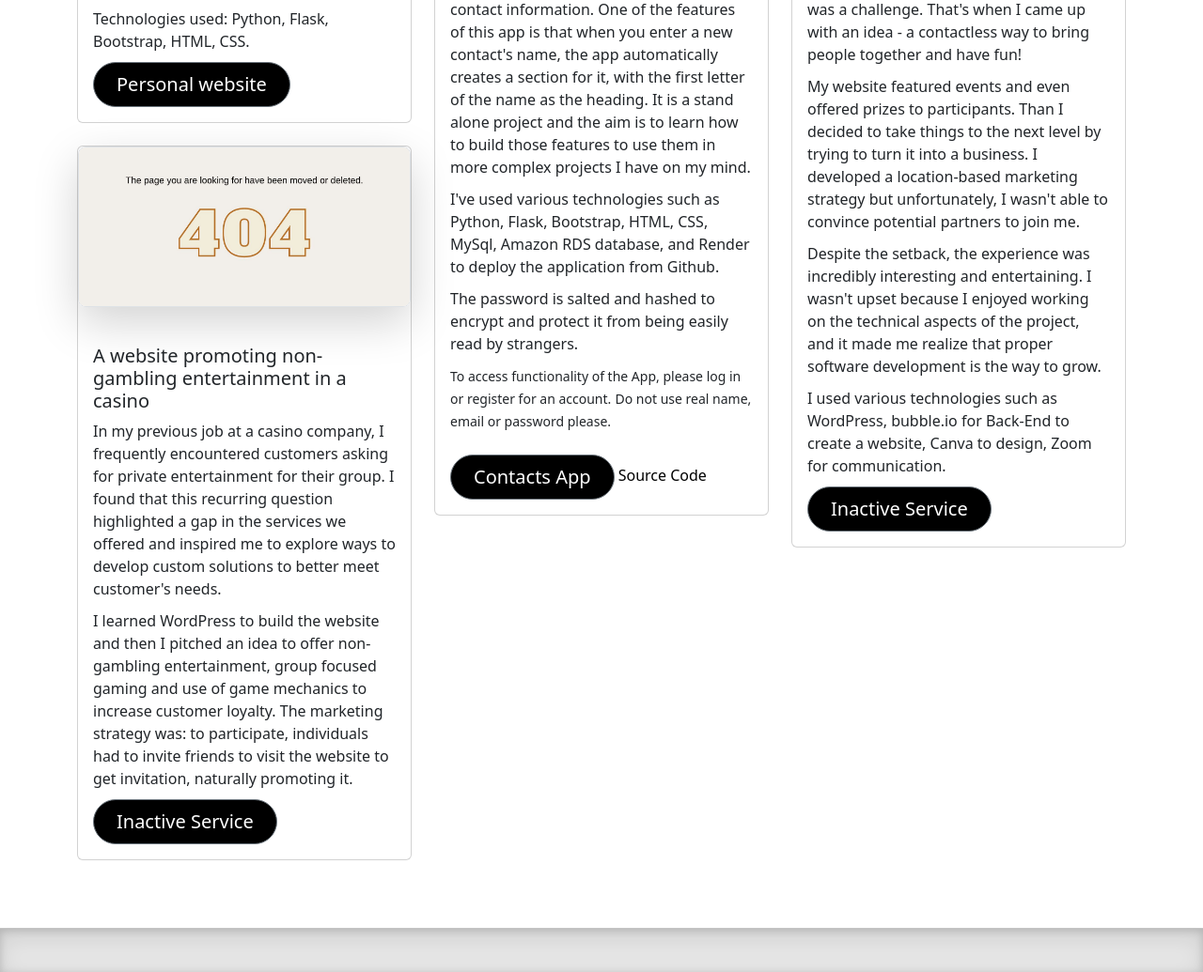
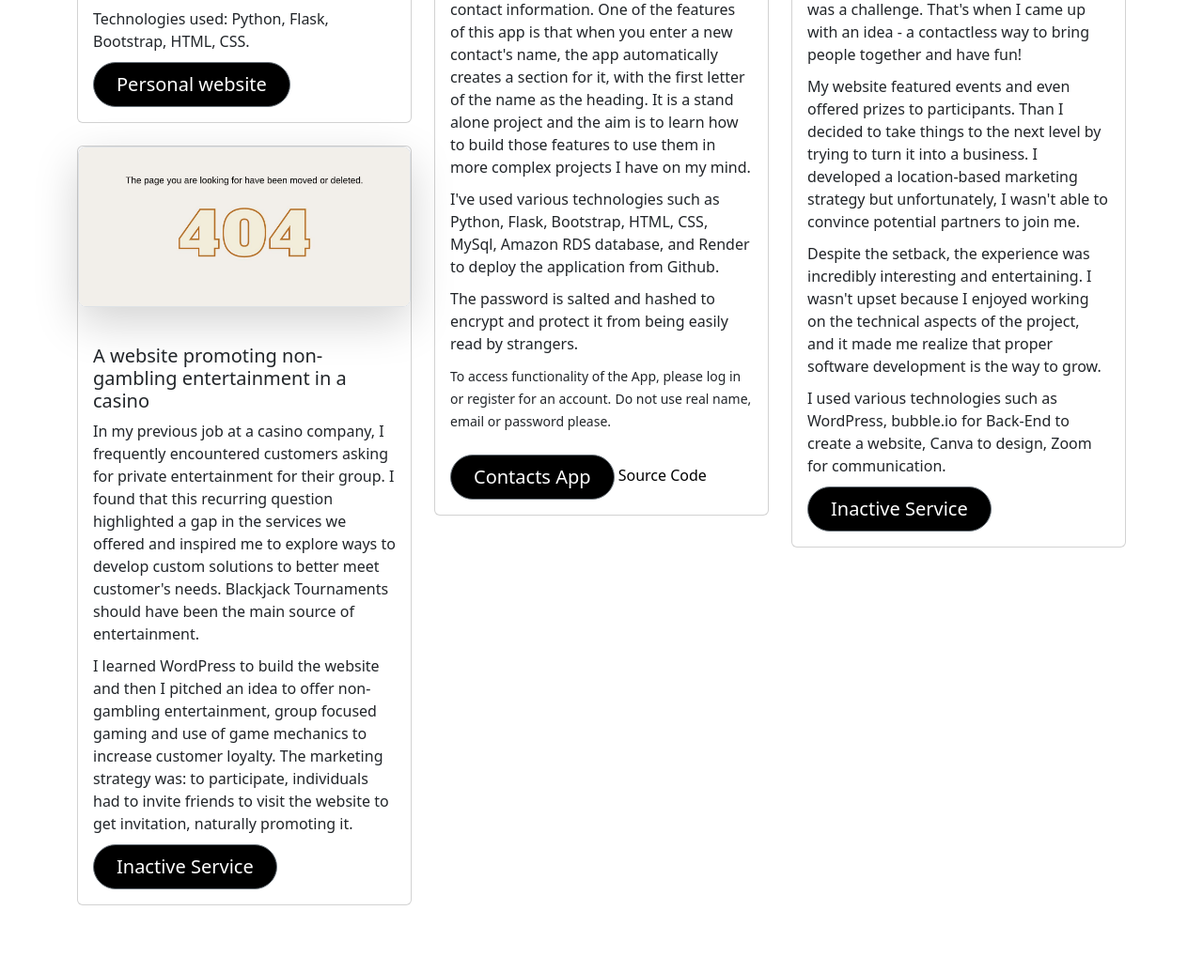
Before and after one commit to olegp999/myapp, a Flask app: page /projects in a window 1280 px wide. Shown: the part 1165-2200 px from the top of the page at 94% size. Run offline with Flask 3, Linux system fonts and the light colour scheme; some libraries are stand-ins or nearby versions.

Commit message:
projects update

```diff
--- a/templates/projects.html
+++ b/templates/projects.html
@@ -106,6 +106,7 @@ Home page
       <h5 class="card-title">A website promoting non-gambling entertainment in a casino</h5>
       <p class="card-text">In my previous job at a casino company, I frequently encountered customers asking for private entertainment for their group.
         I found that this recurring question highlighted a gap in the services we offered and inspired me to explore ways to develop custom solutions to better meet customer's needs.
+        Blackjack Tournaments should have been the main source of entertainment.
       </p>
       <p class="card-text">I learned WordPress to build the website and then I pitched an idea to offer non-gambling entertainment, group focused gaming and use of game mechanics to increase customer loyalty.
         The marketing strategy was: to participate, individuals had to invite friends to visit the website to get invitation, naturally promoting it.
```
